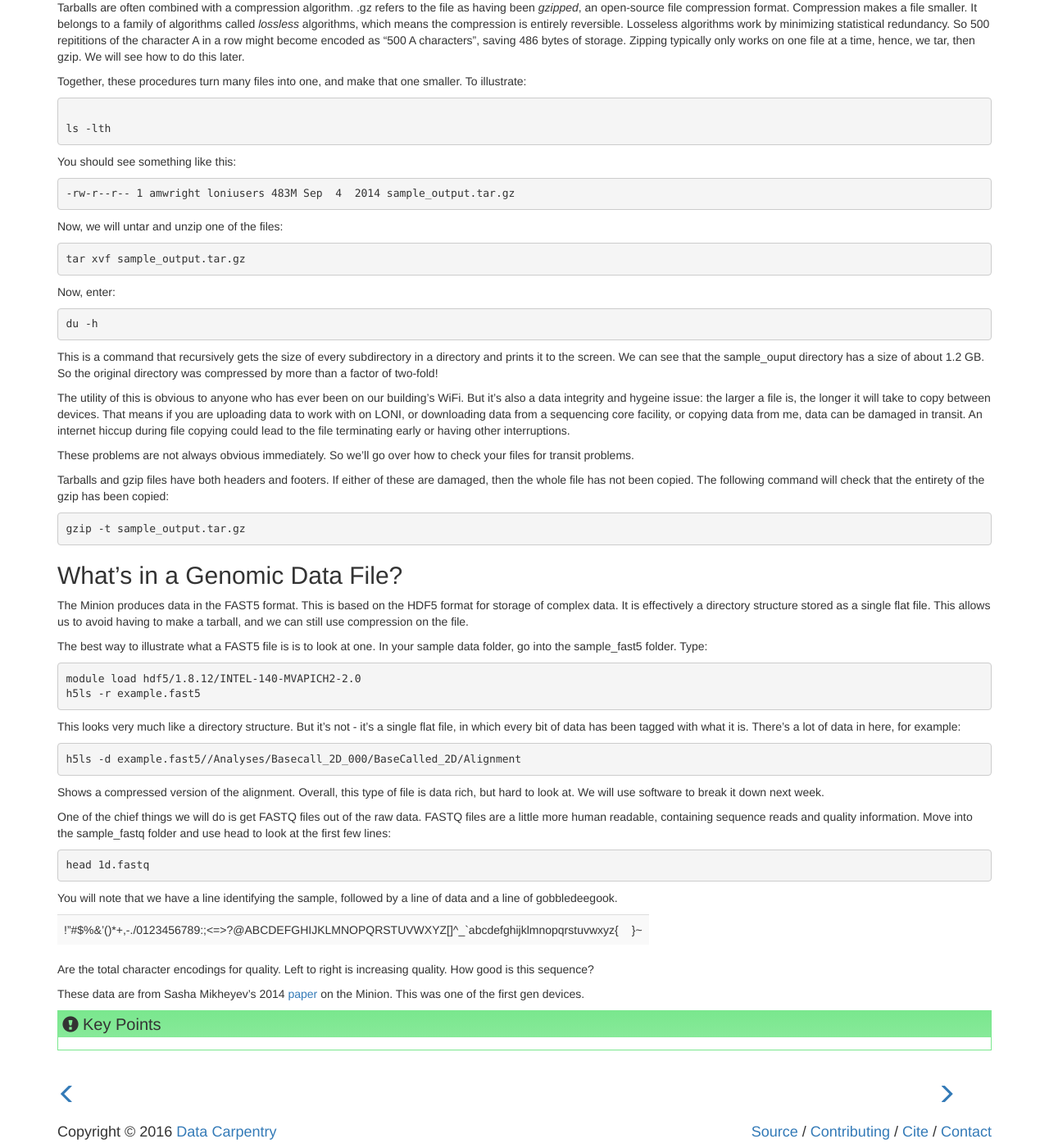
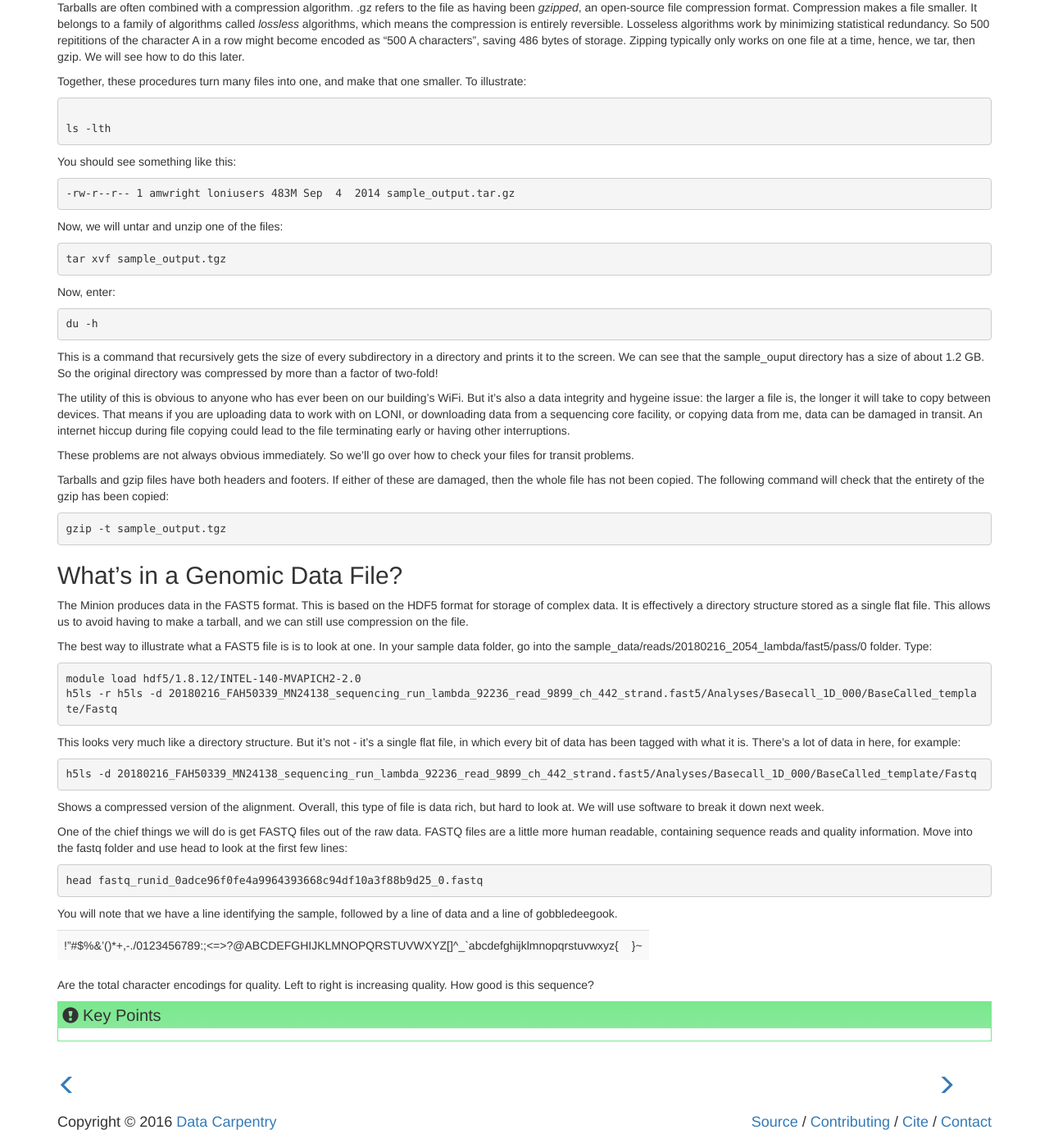
Before and after one commit to raechill95/SELUGandT, a Jekyll site: the page built from _episodes/15-BigDataTransfer.md, in a window 1280 px wide and 1400 px high, scrolled down 895 px. Shown: the whole window at 82% size. Built offline with Jekyll 4.4.1, drawn with Linux system fonts in a browser that asks for light colours.

Commit message:
changing lesson to use our REAL DATA

````diff
--- a/_episodes/15-BigDataTransfer.md
+++ b/_episodes/15-BigDataTransfer.md
@@ -51,7 +51,7 @@ You should see something like this:
 Now, we will untar and unzip one of the files:
 
 ```
-tar xvf sample_output.tar.gz
+tar xvf sample_output.tgz
 ```
 
 Now, enter:
@@ -69,31 +69,31 @@ These problems are not always obvious immediately. So we'll go over how to check
 Tarballs and gzip files have both headers and footers. If either of these are damaged, then the whole file has not been copied. The following command will check that the entirety of the gzip has been copied:
 
 ```UNIX
-gzip -t sample_output.tar.gz
+gzip -t sample_output.tgz
 ```
 
 ## What's in a Genomic Data File?
 
 The Minion produces data in the FAST5 format. This is based on the HDF5 format for storage of complex data. It is effectively a directory structure stored as a single flat file. This allows us to avoid having to make a tarball, and we can still use compression on the file.
 
-The best way to illustrate what a FAST5 file is is to look at one. In your sample data folder, go into the sample_fast5 folder. Type:
+The best way to illustrate what a FAST5 file is is to look at one. In your sample data folder, go into the sample_data/reads/20180216_2054_lambda/fast5/pass/0 folder. Type:
 
 ```UNIX
 module load hdf5/1.8.12/INTEL-140-MVAPICH2-2.0
-h5ls -r example.fast5
+h5ls -r h5ls -d 20180216_FAH50339_MN24138_sequencing_run_lambda_92236_read_9899_ch_442_strand.fast5/Analyses/Basecall_1D_000/BaseCalled_template/Fastq
 ```
 
 This looks very much like a directory structure. But it's not - it's a single flat file, in which every bit of data has been tagged with what it is. There's a lot of data in here, for example:
 
 ```UNIX
-h5ls -d example.fast5//Analyses/Basecall_2D_000/BaseCalled_2D/Alignment
+h5ls -d 20180216_FAH50339_MN24138_sequencing_run_lambda_92236_read_9899_ch_442_strand.fast5/Analyses/Basecall_1D_000/BaseCalled_template/Fastq
 ```
 Shows a compressed version of the alignment. Overall, this type of file is data rich, but hard to look at. We will use software to break it down next week.
 
-One of the chief things we will do is get FASTQ files out of the raw data. FASTQ files are a little more human readable, containing sequence reads and quality information. Move into the sample_fastq folder and use head to look at the first few lines:
+One of the chief things we will do is get FASTQ files out of the raw data. FASTQ files are a little more human readable, containing sequence reads and quality information. Move into the fastq folder and use head to look at the first few lines:
 
 ```UNIX
-head 1d.fastq
+head fastq_runid_0adce96f0fe4a9964393668c94df10a3f88b9d25_0.fastq
 ```
 
 You will note that we have a line identifying the sample, followed by a line of data and a line of gobbledeegook.
@@ -101,5 +101,3 @@ You will note that we have a line identifying the sample, followed by a line of
  !"#$%&'()*+,-./0123456789:;<=>?@ABCDEFGHIJKLMNOPQRSTUVWXYZ[\]^_`abcdefghijklmnopqrstuvwxyz{|}~
 
  Are the total character encodings for quality. Left to right is increasing quality. How good is this sequence?
-
- These data are from Sasha Mikheyev's 2014 [paper](http://onlinelibrary.wiley.com/doi/10.1111/1755-0998.12324/abstract) on the Minion. This was one of the first gen devices.
````
